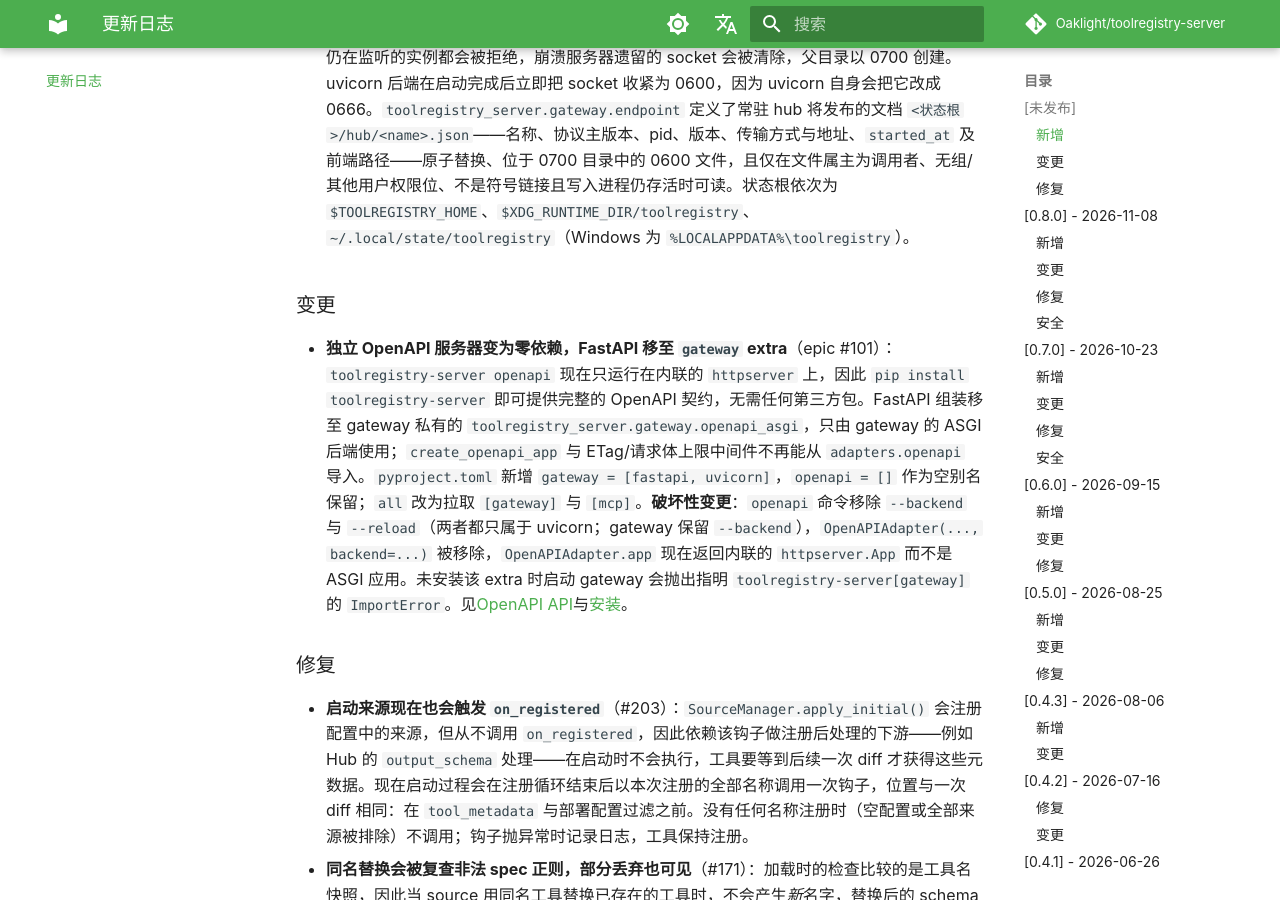
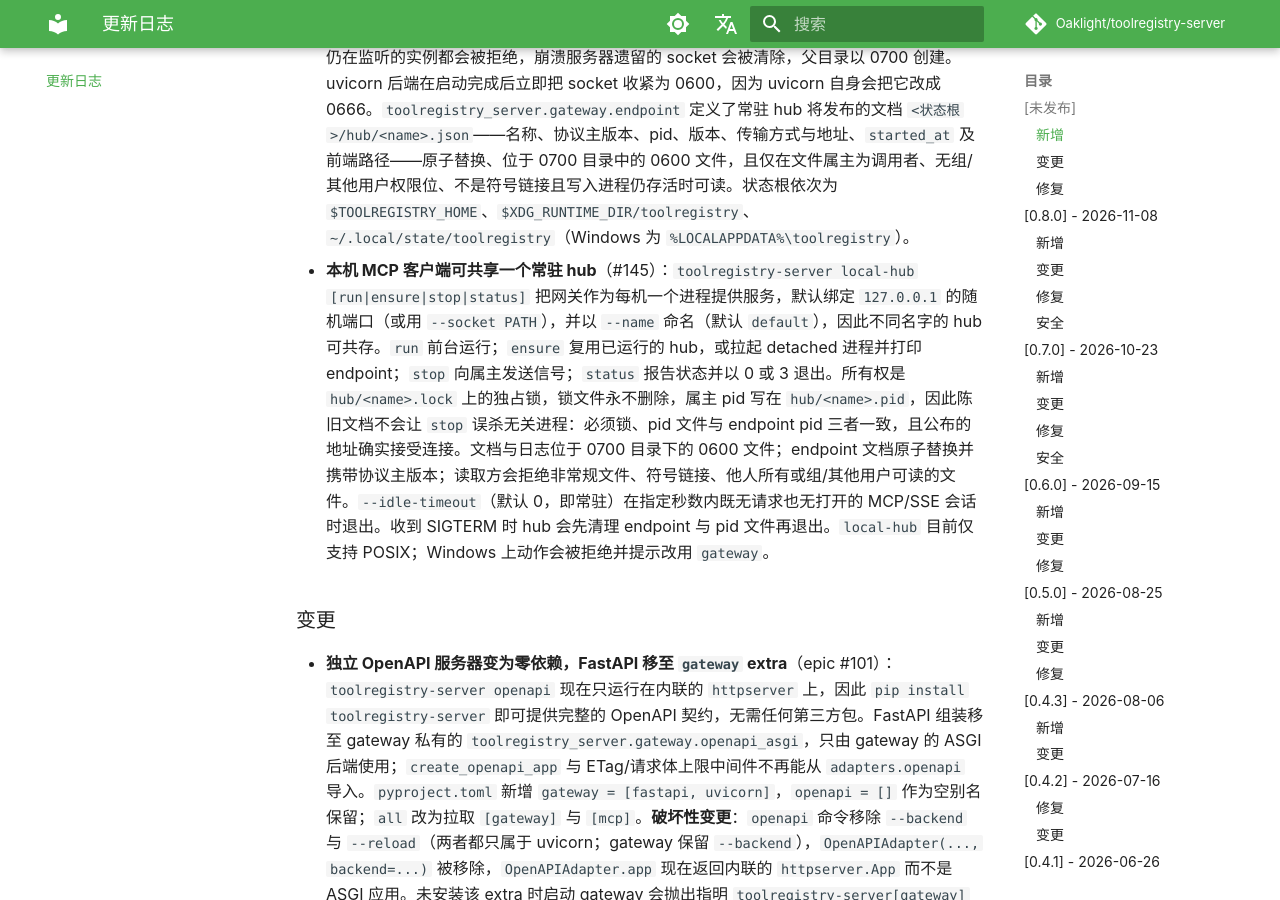
Before and after one commit to Oaklight/toolregistry-server, an MkDocs documentation site: the page built from docs/changelog.md, in a window 1280 px wide and 900 px high, scrolled down 2693 px. Built offline with MkDocs 1.6.1 and Material for MkDocs 9.7.7, drawn with Linux system fonts in a browser that asks for light colours; some web fonts are replaced; comment, search, counter and statistics services are not loaded.

Commit message:
docs(changelog): 记录 local-hub 命令（#145）

```diff
--- a/docs/changelog.md
+++ b/docs/changelog.md
@@ -23,6 +23,8 @@
 - **配置中的按路由参数覆盖会真正生效**（#165）：顶层 `tool_parameters` 块按精确的已注册工具名索引，替换某条路由对外发布并据以校验的 schema，不修改已注册的工具本身。服务器在构建路由表时应用该块，并在注册表每次变化时再次应用：配置热重载会应用、修改或清除条目；source 重试成功后会为它带回的工具应用条目；OpenAPI 刷新会为它新增的工具应用条目。兼容性沿用既有守卫按工具自身的模型判断，因此比模型更严格的覆盖会记日志并跳过，更宽松的会记警告并应用，未注册工具的条目会记日志并跳过；单条条目不会让启动或重载失败。清除条目时即使路由已不存在也会丢弃存储的覆盖，同名工具之后不会再继承它。该块需要 `toolregistry` 0.21.0 或更高版本。见[配置](guides/configuration.md)。
 
 - **网关可绑定 Unix 域套接字并发布 hub endpoint**（#145）：`gateway --socket PATH` 改为绑定 Unix 套接字而不是 TCP 地址（仅 POSIX，优先于 `--host`/`--port`）。两个后端都会在绑定前校验路径——过长 `sun_path`（Linux 107 字节、macOS 103 字节）、非 socket 文件与仍在监听的实例都会被拒绝，崩溃服务器遗留的 socket 会被清除，父目录以 0700 创建。uvicorn 后端在启动完成后立即把 socket 收紧为 0600，因为 uvicorn 自身会把它改成 0666。`toolregistry_server.gateway.endpoint` 定义了常驻 hub 将发布的文档 `<状态根>/hub/<name>.json`——名称、协议主版本、pid、版本、传输方式与地址、`started_at` 及前端路径——原子替换、位于 0700 目录中的 0600 文件，且仅在文件属主为调用者、无组/其他用户权限位、不是符号链接且写入进程仍存活时可读。状态根依次为 `$TOOLREGISTRY_HOME`、`$XDG_RUNTIME_DIR/toolregistry`、`~/.local/state/toolregistry`（Windows 为 `%LOCALAPPDATA%\toolregistry`）。
+
+- **本机 MCP 客户端可共享一个常驻 hub**（#145）：`toolregistry-server local-hub [run|ensure|stop|status]` 把网关作为每机一个进程提供服务，默认绑定 `127.0.0.1` 的随机端口（或用 `--socket PATH`），并以 `--name` 命名（默认 `default`），因此不同名字的 hub 可共存。`run` 前台运行；`ensure` 复用已运行的 hub，或拉起 detached 进程并打印 endpoint；`stop` 向属主发送信号；`status` 报告状态并以 0 或 3 退出。所有权是 `hub/<name>.lock` 上的独占锁，锁文件永不删除，属主 pid 写在 `hub/<name>.pid`，因此陈旧文档不会让 `stop` 误杀无关进程：必须锁、pid 文件与 endpoint pid 三者一致，且公布的地址确实接受连接。文档与日志位于 0700 目录下的 0600 文件；endpoint 文档原子替换并携带协议主版本；读取方会拒绝非常规文件、符号链接、他人所有或组/其他用户可读的文件。`--idle-timeout`（默认 0，即常驻）在指定秒数内既无请求也无打开的 MCP/SSE 会话时退出。收到 SIGTERM 时 hub 会先清理 endpoint 与 pid 文件再退出。`local-hub` 目前仅支持 POSIX；Windows 上动作会被拒绝并提示改用 `gateway`。
 
 ### 变更
 
```
